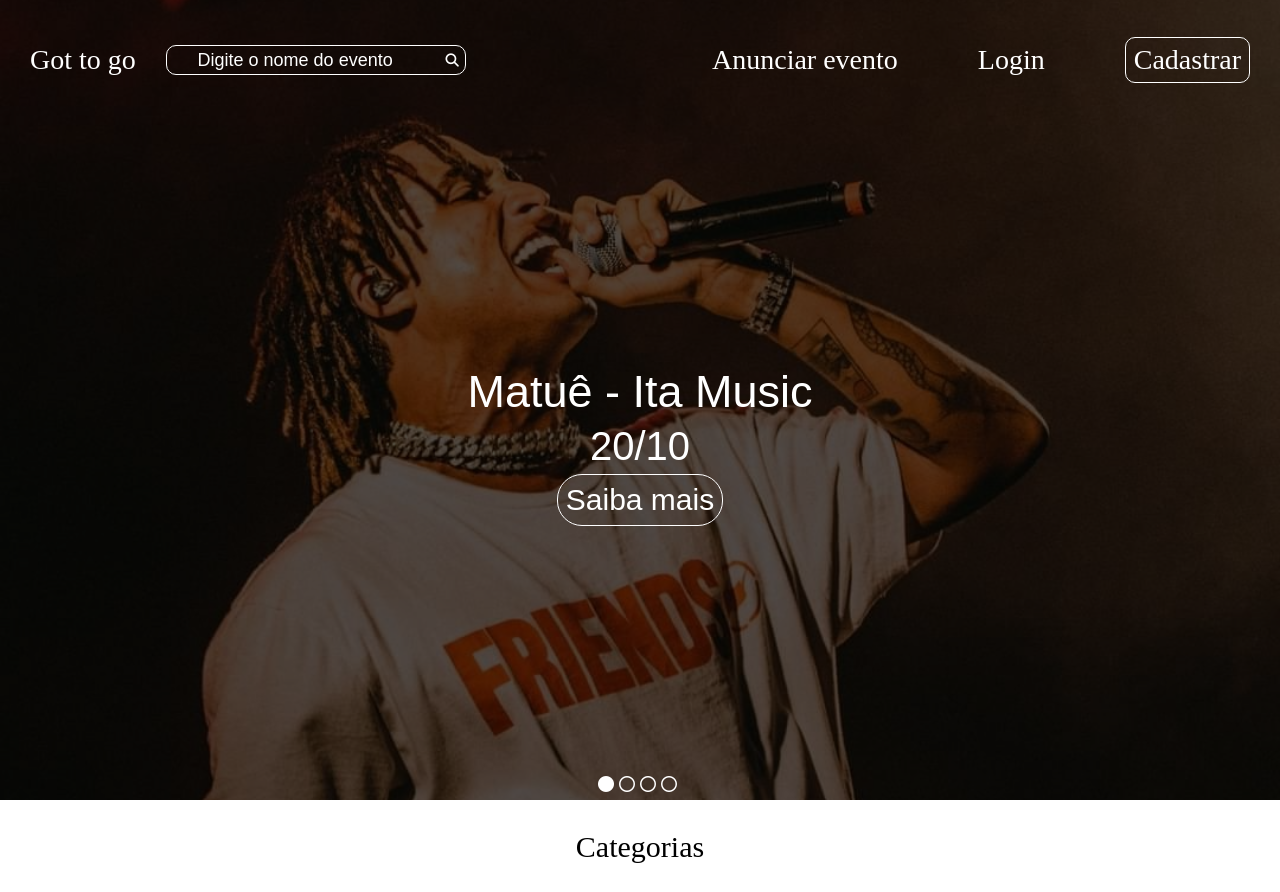
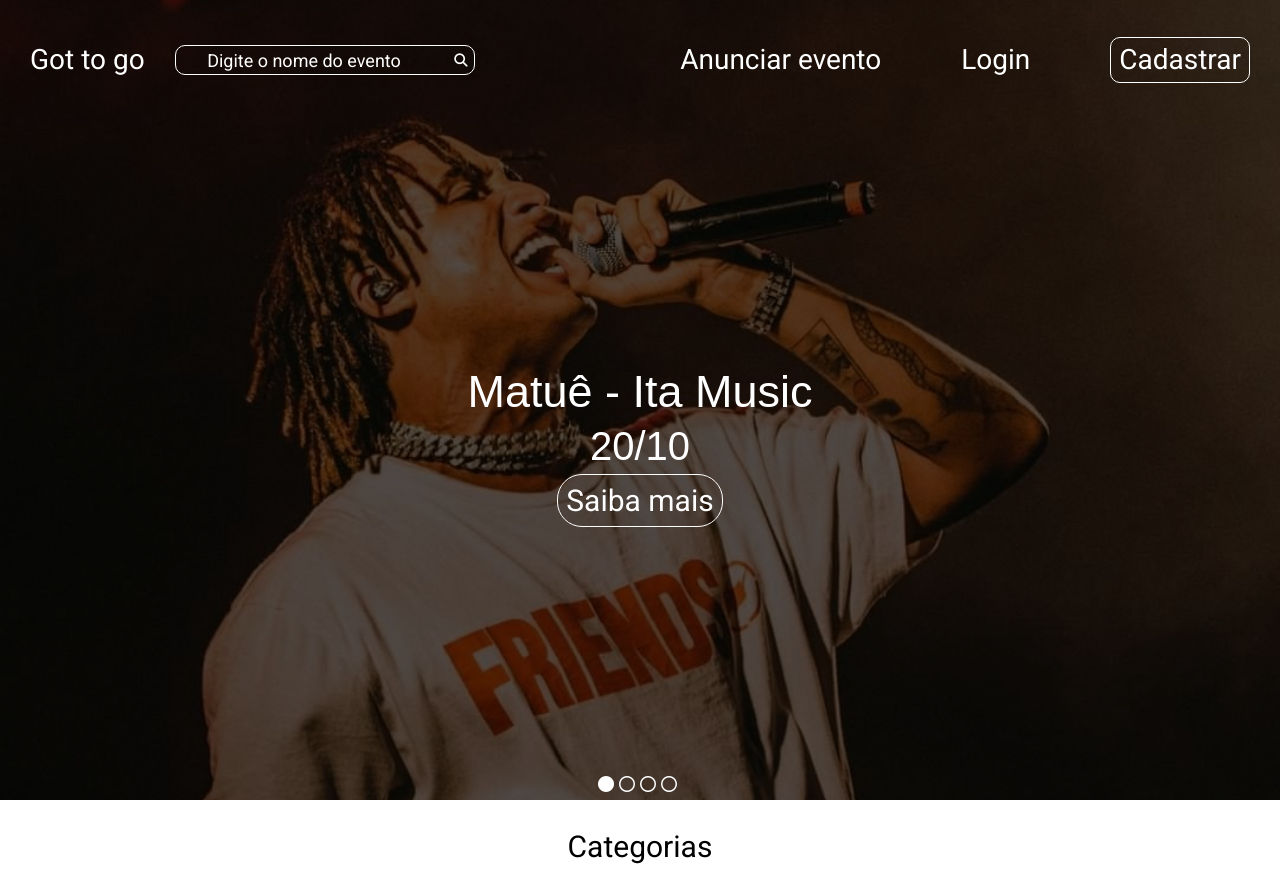
Before and after one commit to dgmatias/projetointegrador-senac, an Angular app: page / in a window 1280 px wide. Shown: the top 892 px of the page. Built offline with nearby package versions, Linux system fonts and the light colour scheme; a web font is replaced by a local one.

Commit message:
Adicionando uma font

```diff
--- a/src/app/eventos/eventos.component.css
+++ b/src/app/eventos/eventos.component.css
@@ -1,4 +1,4 @@
-.container {
+.banner-container {
     position: relative;
     background-image: url(../../assets/categoria3.jpg);
     background-repeat: no-repeat;
@@ -7,7 +7,7 @@
     z-index: 1; /* Certifique-se de que a .container esteja na frente do ::before */
 }
 
-.container::before {
+.banner-container::before {
     content: "";
     position: absolute;
     top: 0;
--- a/src/app/eventos/eventos.component.html
+++ b/src/app/eventos/eventos.component.html
@@ -1,5 +1,7 @@
 <div class="opacity">
-    <div class="container">
+    <div class="banner-container">
         <pro-banner></pro-banner>
     </div>
 </div>
+
+<pro-resultado></pro-resultado>
--- a/src/app/eventos/resultado/resultado.component.css
+++ b/src/app/eventos/resultado/resultado.component.css
@@ -0,0 +1,14 @@
+.container {
+    padding: 2.5rem;
+}
+
+h2 {
+    font-weight: bold;
+    font-size: 30px;
+    margin-bottom: 2rem;
+}
+
+.eventos-container {
+    display: flex;
+    justify-content: center;
+}
--- a/src/app/eventos/resultado/resultado.component.html
+++ b/src/app/eventos/resultado/resultado.component.html
@@ -1 +1,15 @@
-<p>resultado works!</p>
+<div class="container">
+
+    <h2> Relacionados ao tema Shows de rap </h2>
+
+    <div class="eventos-container">
+
+        <div class="card-container">
+
+            <pro-evento></pro-evento>
+
+        </div>
+
+    </div>
+
+</div>
--- a/src/styles.css
+++ b/src/styles.css
@@ -2,6 +2,13 @@
    v2.0 | 20110126
    License: none (public domain)
 */
+
+@import url('https://fonts.googleapis.com/css2?family=Roboto:ital,wght@0,100;0,300;0,400;0,500;0,700;0,900;1,100;1,300;1,400;1,500;1,700;1,900&display=swap');
+
+* {
+	font-family: 'Roboto', sans-serif;
+}
+
 
 html, body, div, span, applet, object, iframe,
 h1, h2, h3, h4, h5, h6, p, blockquote, pre,
```
